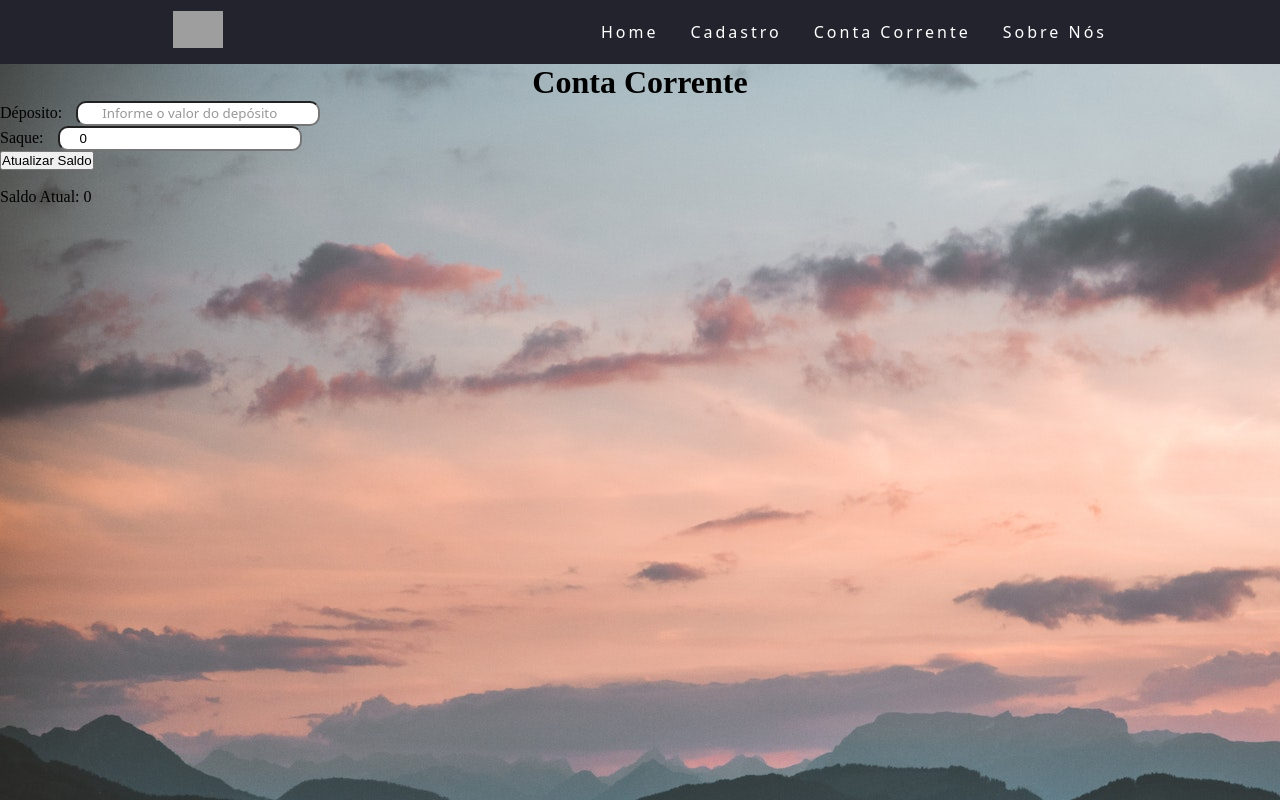
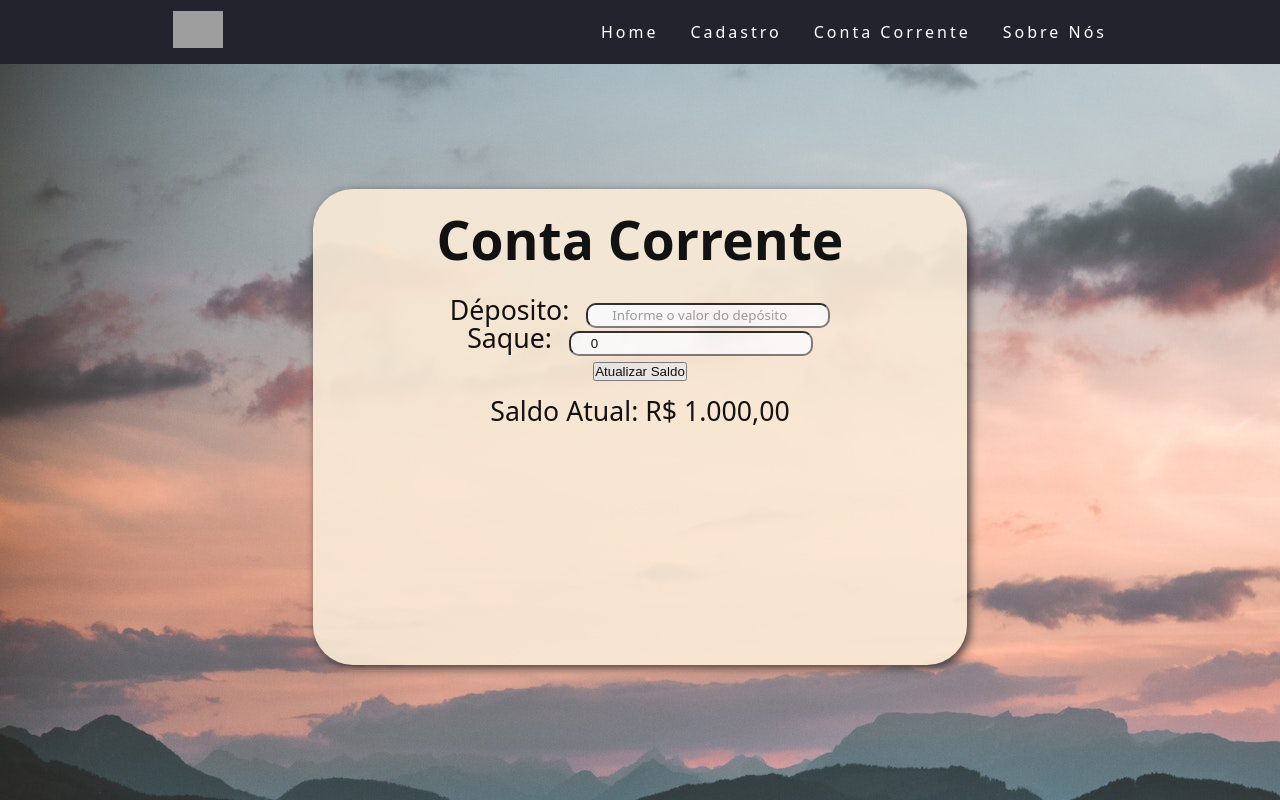
Before and after one commit to vitorripper/Banco, a React (Create React App) app: page /contacorrente in a window 1280 px wide. Built offline with nearby package versions, Linux system fonts and the light colour scheme; grey boxes are pictures that could not be loaded.

Commit message:
contacorrente 2/3

```diff
--- a/src/pages/ContaCorrente/contacorrente.css
+++ b/src/pages/ContaCorrente/contacorrente.css
@@ -0,0 +1,24 @@
+.conta{
+    background: #FAEBD7;
+    border-radius: 40px;
+    padding: 200px 2px;
+    font-size: 20pt;
+    font-style: normal ;
+    padding-top: 0.5%;
+    padding-bottom: 25%;
+    font-family: system-ui, -apple-system, BlinkMacSystemFont, 'Segoe UI', Roboto, Oxygen, Ubuntu, Cantarell, 'Open Sans', 'Helvetica Neue', sans-serif;
+    width: 650px;
+    height: 150px;
+    margin:auto;
+    margin-top: 125px;
+    box-shadow: 3px 3px 10px rgb(53, 49, 49);
+    margin-bottom: 1px;
+    text-align:center;
+    line-height: 20px;
+    opacity: 0.9;
+    object-fit: cover;
+
+
+
+
+}
--- a/src/pages/ContaCorrente/index.js
+++ b/src/pages/ContaCorrente/index.js
@@ -9,11 +9,12 @@ function ContaCorrente(){
 
 
 
-    const[saldoCliente, setSaldoCliente]=useState(0)
+    const[saldoCliente, setSaldoCliente]=useState(1000)
 
     function movimentacao(evento){
         evento.preventDefault();
         alert('Movimentação financeira feita com sucesso');
+
 
         setSaldoCliente(parseInt(saldoCliente) + parseInt(deposito) - parseInt(saque))
 
@@ -22,8 +23,11 @@ function ContaCorrente(){
 
 
     return(
-        <div className="">
-            <h1 align='center'>Conta Corrente</h1>
+        <div className="conta">
+
+            <div className="titulo">
+                <h1 align='center'>Conta Corrente</h1>
+            </div>
             <form onSubmit={movimentacao}>
 
 
@@ -43,6 +47,8 @@ function ContaCorrente(){
                 <label> Saque: </label>
                 <input
                 type="number"
+                format="currency"
+                precision ='2'
                 id ="saque"
                 name="saque"
                 value = {saque}
@@ -60,7 +66,8 @@ function ContaCorrente(){
             <br></br>
 
             <div>
-                <span>Saldo Atual: {saldoCliente}</span>
+                <span>Saldo Atual: {saldoCliente.toLocaleString("pt-BR",
+     { style: "currency" , currency:"BRL"})}</span>
 
 
 
```
